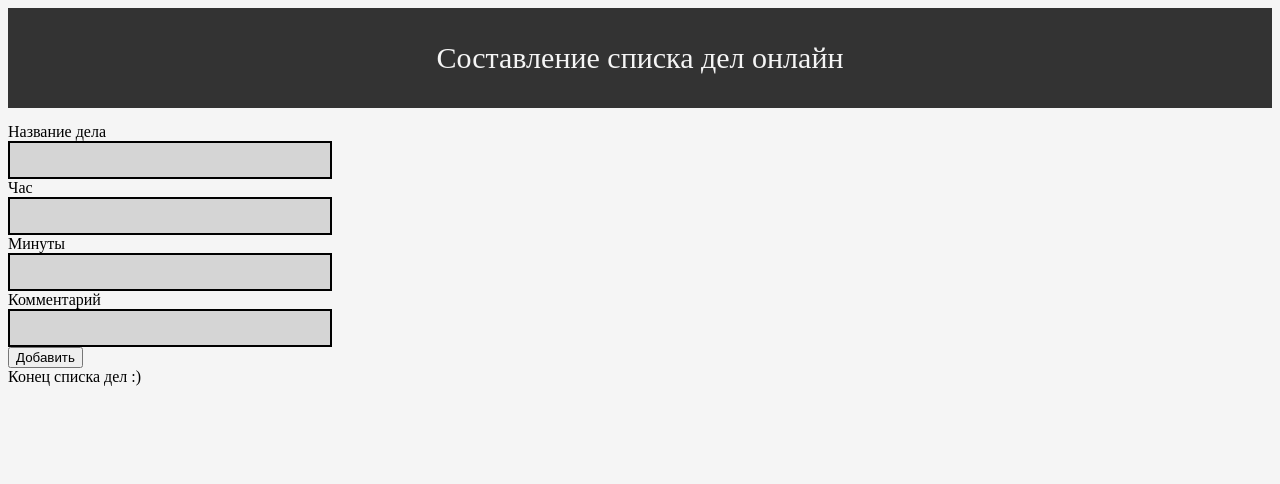
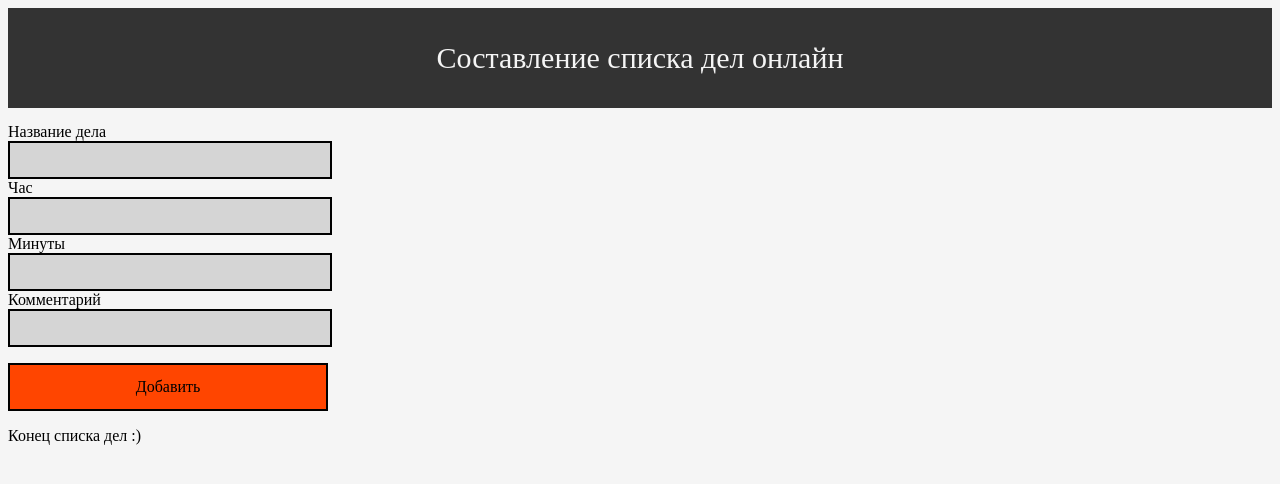
Before and after one commit to zow1e2k/third-web-app, a React (Create React App) app in the folder react-app/: page / in a window 1280 px wide. Shown: the top 484 px of the page. Built offline with nearby package versions, Linux system fonts and the light colour scheme.

Commit message:
+ validation & (button & font) styles

```diff
--- a/react-app/src/components/Main.css
+++ b/react-app/src/components/Main.css
@@ -14,7 +14,23 @@ input[type="text"] {
     flex-direction: column;
     border: 2px solid #000;
 }
+button {
+    margin-top: 1em;
+    margin-bottom: 1em;
+    width: 20em;
+    height: 3em;
+    border: none;
+    font: inherit;
+    color: inherit;
+    background-color: #FF4500;
+    cursor: pointer;
+    white-space: nowrap;
+    border: 2px solid #000;
+}
 .arr {
     display: flex;
     flex-direction: column;
+    font-family: Roboto, sans-serif;
+    font-weight: bold;
+    font-size: 15px;
 }
--- a/react-app/src/components/Main.js
+++ b/react-app/src/components/Main.js
@@ -19,6 +19,17 @@ const Business = {
     count: 0
 };
 
+let valid = {
+    isNotEmpty:function (str) {
+        let pattern =/\S+/;
+        return pattern.test(str);
+    },
+    isNumber:function(str) {
+        let pattern = /^\d+$/;
+        return pattern.test(str);
+    }
+};
+
 let count = Business.count;
 
 class Main extends React.Component {
@@ -30,9 +41,17 @@ class Main extends React.Component {
 
     add() {
         const {name, hour, min, description} = this.state;
-        if (name === '' || hour === '' || min === '' || description === '') {
+        if (!valid.isNotEmpty(name)
+            || !valid.isNotEmpty(hour)
+            || !valid.isNotEmpty(min)
+            || !valid.isNotEmpty(description)) {
             return;
         }
+
+        if (!valid.isNumber(hour) || !valid.isNumber(min)) {
+            return;
+        }
+
         Business.add(count++, name, hour, min, description);
         this.forceUpdate();
     }
```
